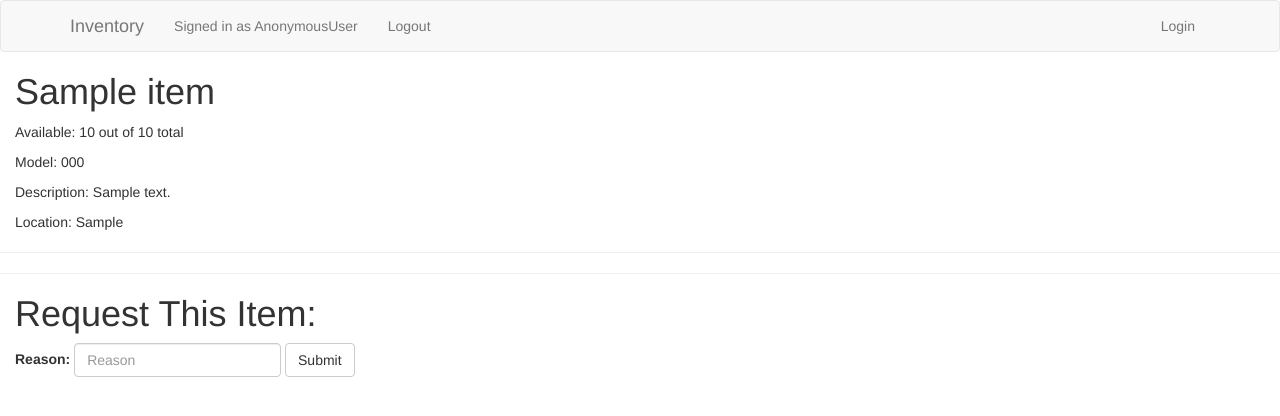
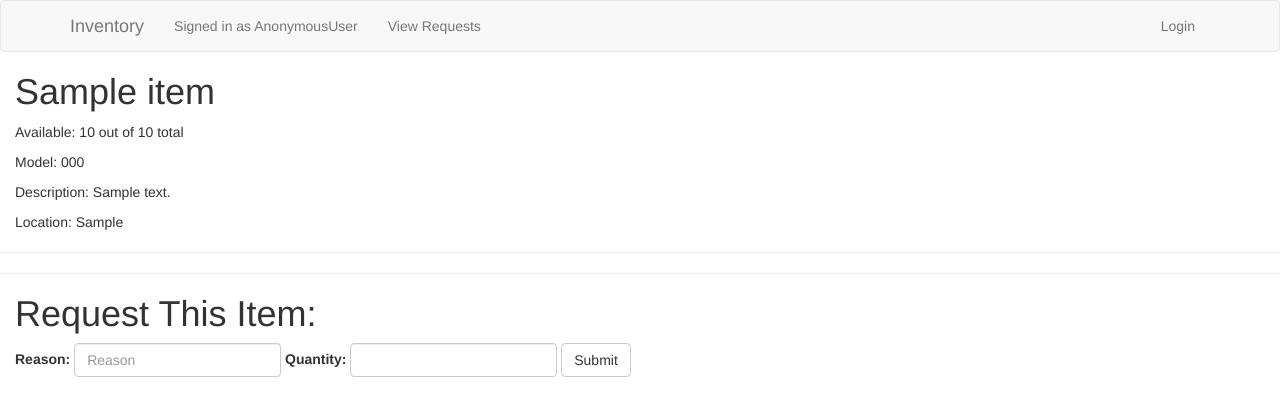
Before and after one commit to lad-47/inventory-project, a Django app: page /1/ in a window 1280 px wide. Shown: the top 416 px of the page. Run offline with Django 3.2, Linux system fonts and the light colour scheme; tables that the repository leaves empty hold one stand-in row (values such as "Sample post"); some libraries are stand-ins or nearby versions.

Commit message:
adding request links

```diff
--- a/mysite/home/templates/home/detail.html
+++ b/mysite/home/templates/home/detail.html
@@ -38,6 +38,8 @@
   <div class="form-group">
   	<label for="reason">Reason:</label>
     <input id="reason" name="reason" type="text" class="form-control" placeholder="Reason">
+    <label for="quantity">Quantity:</label>
+    <input id="quantity" name="quantity" type="number" class="form-control">
   </div>
   <button id="save_request" type="submit" class="btn btn-default">Submit</button>
 </form>
--- a/mysite/home/templates/home/service.html
+++ b/mysite/home/templates/home/service.html
@@ -8,7 +8,7 @@
 	{% for request in request_list %}
 		{% if request.status == "O" %}
 		<li>
-		<p>Item: <a href="/{{request.item_id_id}}""> {{request.item_id}};</a></p>
+		<p>Item: <a href="/{{request.item_id_id}}""> {{request.item_id}}</a></p>
 		<p>Quantity: {{request.quantity}}</p>
 		<p>Reason: {{request.reason}} </p>
 		<p><a href="/request/{{request.pk}}">Service This Request</a></p>
@@ -22,7 +22,7 @@
 	{% for request in request_list %}
 		{% if request.status == "D" %}
 		<li>
-		<p>Item: <a href="/{{request.item_id_id}}""> {{request.item_id}};</a></p>
+		<p>Item: <a href="/{{request.item_id_id}}""> {{request.item_id}}</a></p>
 		<p>Requested Quantity: {{request.quantity}}</p>
 		<p>Reason: {{request.reason}} </p>
 		<p>Administrator Comment: {{request.admin_comment}}</p>
--- a/mysite/home/views.py
+++ b/mysite/home/views.py
@@ -18,14 +18,15 @@ def index(request):
         latest_item_list = Item.objects.all()
         search_query = request.GET.get('search_box', None)
         tag_query = request.GET.getlist('select', None)
-        extag_query = request.GET.get('exselect', None)
+        extag_query = request.GET.getlist('exselect', None)
         if search_query is not None:
             latest_item_list = latest_item_list.filter(item_name__icontains=search_query)
         if tag_query is not None and 'all' not in tag_query:
             for tag in tag_query:
                 latest_item_list = latest_item_list.filter(tag__tag=tag)
-        if extag_query is not None and extag_query!='none':
-        	latest_item_list = latest_item_list.exclude(tag__tag=extag_query)
+        if extag_query is not None and 'none' not in extag_query:
+            for tag in extag_query:
+        	       latest_item_list = latest_item_list.exclude(tag__tag=tag)
     context = {
         'latest_item_list': latest_item_list,
         'tag_list': tag_list
@@ -118,7 +119,7 @@ def service_request(request, request_id):
 
 def request(request, item_id):
     item = get_object_or_404(Item, pk=item_id)
-    new_request = Request(owner=request.user,item_id=item,reason=request.POST['reason'],status='O')
+    new_request = Request(owner=request.user,item_id=item,reason=request.POST['reason'],quantity=request.POST['quantity'],status='O')
     new_request.save()
     return HttpResponse("success")
 
--- a/mysite/templates/base.html
+++ b/mysite/templates/base.html
@@ -24,9 +24,9 @@
 				<ul class="nav navbar-nav">
 					<li><a>Signed in as {{ user }}</a></li>
 					{% if user.is_staff %}
-      				<li><a href="{% url 'login' %}">Login</a></li>
+      				<li><a href="{% url 'service' %}">Service Requests</a></li>
       				{% else %}
-      				<li><a href="{% url 'requests' %}">Logout</a></li>
+      				<li><a href="{% url 'requests' %}">View Requests</a></li>
       				{% endif %}
 				</ul>
 				<ul class="nav navbar-nav navbar-right">
```
